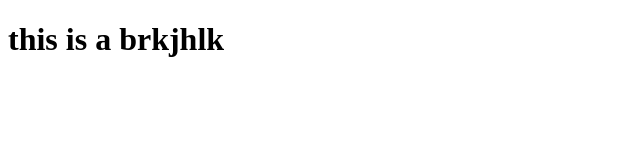
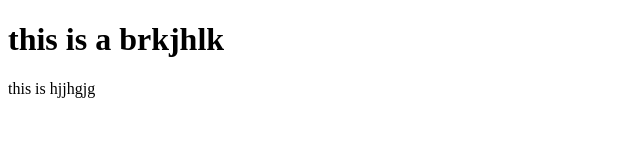
Before and after one commit to vdodla234/ionic-cross-, a plain HTML site: page index.html in a window 1280 px wide. Shown: the whole page, without its empty margins (0-640 px from the left). Drawn offline with Linux system fonts and the light colour scheme.

Commit message:
second c

```diff
--- a/index.html
+++ b/index.html
@@ -5,5 +5,6 @@
     </head>
     <body>
         <h1> this is a brkjhlk</h1>
+        <p>this is hjjhgjg</p>
     </body>
 </html>
```
Also changed, not shown: temp/test.html (added).
